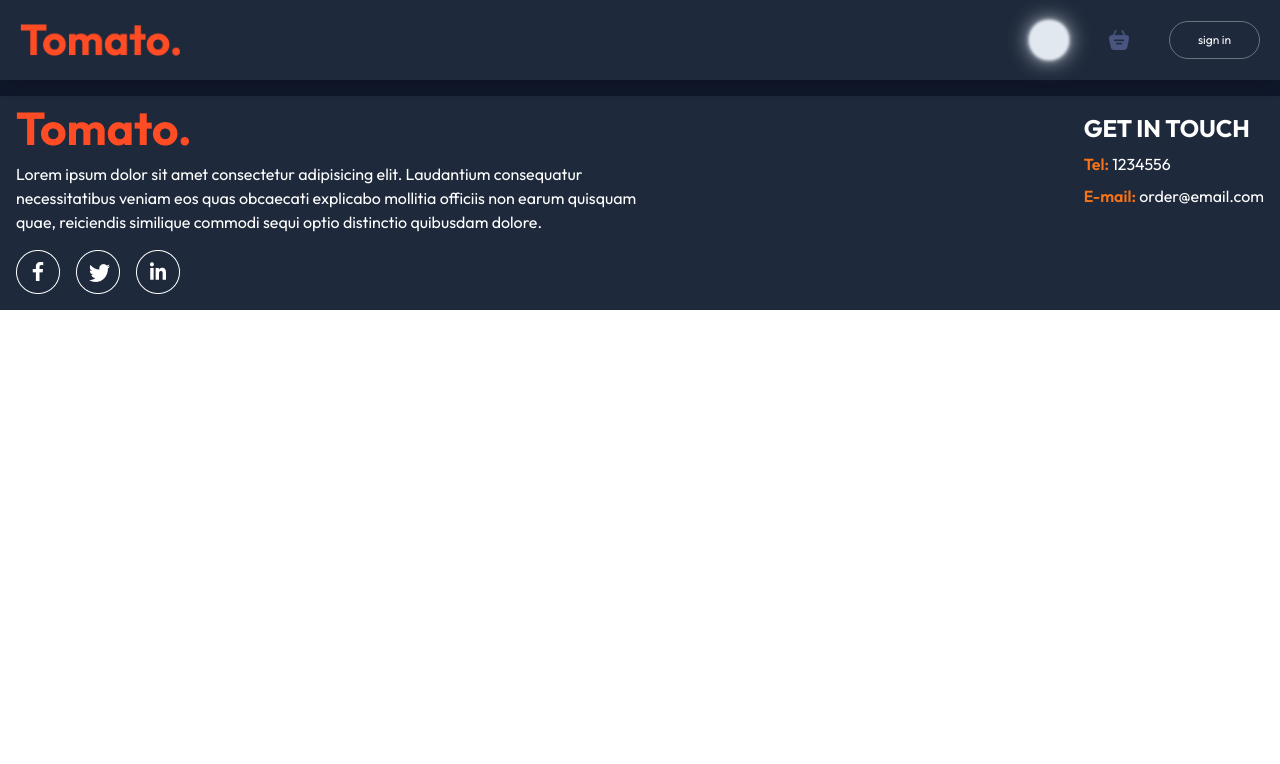
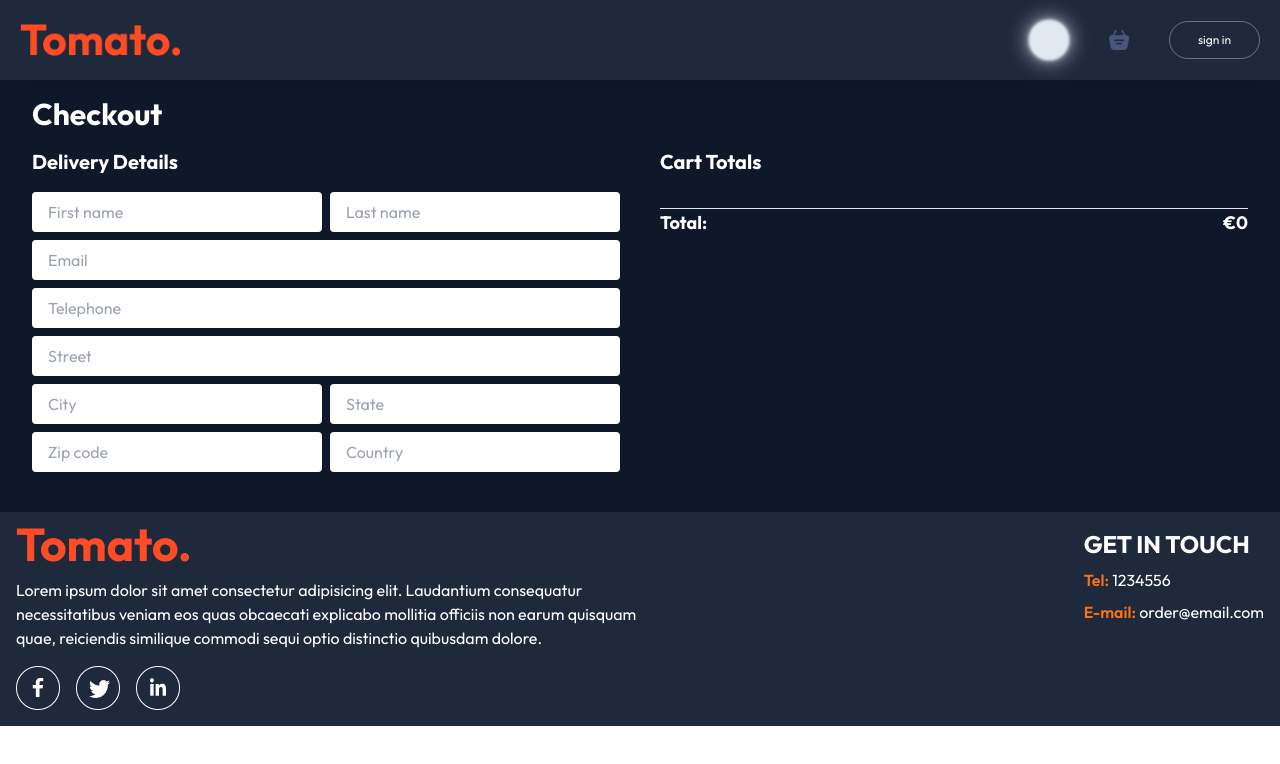
Before and after one commit to amujka/delivery-app, a React (Vite) app: page /checkout in a window 1280 px wide. Shown: the top 764 px of the page. Built offline with nearby package versions, Linux system fonts and the light colour scheme.

Commit message:
add checkout page

```diff
--- a/src/App.jsx
+++ b/src/App.jsx
@@ -1,11 +1,9 @@
 import Navbar from './components/navbar/Navbar';
 import Home from './pages/home/Home';
-import Cart from './pages/cart/Cart';
-import InfoForm from './pages/infoForm/InfoForm';
+import Checkout from './pages/checkout/Checkout';
 import Footer from './components/footer/Footer';
 import './App.css';
 import { Route, Routes } from 'react-router-dom';
-import CartContextProvider from './context/CartContext';
 import { ThemeContext } from './context/ThemeContext';
 import { useContext } from 'react';
 const App = () => {
@@ -14,16 +12,13 @@ const App = () => {
 	const appClass = `app ${theme}`;
 	return (
 		<div className={appClass}>
-			<CartContextProvider>
 			<Navbar />
 			<div className='container'>
 				<Routes>
 					<Route exact path='/' element={<Home />} />
-						<Route path='/cart' element={<Cart />} />
-						<Route path='/infoForm' element={<InfoForm />} />
+					<Route path='/checkout' element={<Checkout />} />
 				</Routes>
 			</div>
-			</CartContextProvider>
 			<Footer />
 		</div>
 	);
--- a/src/components/cart/modal/CartModal.jsx
+++ b/src/components/cart/modal/CartModal.jsx
@@ -4,6 +4,7 @@ import { useDispatch } from 'react-redux';
 import { addItem, removeItem } from '../../../store/cartSlice';
 import './cartModal.css';
 import { forwardRef, useRef, useImperativeHandle } from 'react';
+import { useNavigate } from 'react-router-dom';
 const CartModal = forwardRef(({ items, theme }, ref) => {
 	const cartModal = useRef();
 	useImperativeHandle(
@@ -28,6 +29,12 @@ const CartModal = forwardRef(({ items, theme }, ref) => {
 	};
 	const removeItemHandler = (id) => {
 		dispatch(removeItem(id));
+	};
+
+	const navigate = useNavigate();
+	const navigateToCheckoutHandler = () => {
+		cartModal.current.close();
+		navigate('/checkout');
 	};
 
 	const totalPrice = items.reduce((total, item) => {
@@ -76,7 +83,9 @@ const CartModal = forwardRef(({ items, theme }, ref) => {
 					<button onClick={() => cartModal.current.close()}>
 						Continue shopping
 					</button>
-					<button disabled={!items.length}>Checkout</button>
+					<button disabled={!items.length} onClick={navigateToCheckoutHandler}>
+						Checkout
+					</button>
 				</div>
 			</div>
 		</dialog>,
--- a/src/components/navbar/Navbar.jsx
+++ b/src/components/navbar/Navbar.jsx
@@ -5,6 +5,7 @@ import { useSelector } from 'react-redux';
 import { ThemeContext } from '../../context/ThemeContext';
 import CartModal from '../cart/modal/CartModal';
 import RegistrationModal from '../registration/modal/RegistrationModal';
+import { Link } from 'react-router-dom';
 
 const Navbar = () => {
 	const { toggleTheme, theme } = useContext(ThemeContext);
@@ -12,16 +13,21 @@ const Navbar = () => {
 	const cartModal = useRef();
 	const registrationModal = useRef();
 	const items = useSelector((state) => state.cart.items);
-	const showModalHandler = () => {
+	const showCartModalHandler = () => {
 		cartModal.current.openModal();
+	};
+	const showRegistrationModalHandler = () => {
+		registrationModal.current.openModal();
 	};
 	return (
 		<>
 			<nav className='navbar'>
-				<img className='navbar__logo' src={assets.logo} alt='logo' />
+				<Link to={'/'}>
+					<img className='navbar__logo' src={assets.logo} alt='logo' />
+				</Link>
 				<div className='navbar__icons_wrap'>
 					<div className='navbar__theme_btn' onClick={toggleTheme}></div>
-					<div className='navbar__cart' onClick={showModalHandler}>
+					<div className='navbar__cart' onClick={showCartModalHandler}>
 						<img
 							className='navbar__icon'
 							src={assets.basket_icon}
@@ -29,7 +35,7 @@ const Navbar = () => {
 						/>
 						{items.length > 0 && <span></span>}
 					</div>
-					<button>sign in</button>
+					<button onClick={showRegistrationModalHandler}>sign in</button>
 				</div>
 			</nav>
 			<CartModal ref={cartModal} items={items} theme={theme} />
--- a/src/components/registration/modal/RegistrationModal.jsx
+++ b/src/components/registration/modal/RegistrationModal.jsx
@@ -4,6 +4,17 @@ import '../registration.css';
 import { assets } from '../../../assets/assets';
 const RegistrationModal = forwardRef(({ theme }, ref) => {
 	const registrationModal = useRef();
+	useImperativeHandle(ref, () => {
+		return {
+			openModal() {
+				registrationModal.current.showModal();
+			},
+			closeModal() {
+				registrationModal.current.close();
+			},
+		};
+	});
+
 	return createPortal(
 		<dialog
 			ref={registrationModal}
@@ -12,13 +23,14 @@ const RegistrationModal = forwardRef(({ theme }, ref) => {
 			<div className='registration_modal__container'>
 				<div className='registration_modal__header'>
 					<h3 className='registration_modal__caption'>Sign up</h3>
-					<button onClick={() => cartModal.current.close()}>
+					<button onClick={() => registrationModal.current.close()}>
 						<img src={assets.cross_icon} alt='x' />
 					</button>
 				</div>
+				<input type='text' name='name' placeholder='name' />
 				<input type='email' name='email' placeholder='email' />
 				<input type='text' name='password' placeholder='password' />
-				<button className='registration_modal__submit'>Sign up</button>
+				<button className='registration_modal__submit'>Create account</button>
 				<small>
 					Already have an account? <span>Login here</span>
 				</small>
--- a/src/context/CartContext.jsx
+++ /dev/null
@@ -1,37 +0,0 @@
-import { createContext, useState } from 'react';
-
-export const CartContext = createContext({
-	items: [],
-	addToCart: () => {},
-});
-
-export default function CartContextProvider({ children }) {
-	const [cartItems, setCartItems] = useState([]);
-	const addToCartHandler = (cartItem, amount) => {
-		let updatedCartItems = [...cartItems];
-		const existingSelectedMenuItemIndex = updatedCartItems.findIndex(
-			(item) => item._id === cartItem._id
-		);
-		const existingSelectedMenuItem = updatedCartItems[existingSelectedMenuItemIndex];
-		if (existingSelectedMenuItem) {
-			const updatedItem = { ...existingSelectedMenuItem };
-			updatedItem.quantity += amount;
-			if (updatedItem.quantity > 0) {
-				updatedCartItems[existingSelectedMenuItemIndex] = updatedItem;
-			} else {
-				updatedCartItems.splice(existingSelectedMenuItemIndex, 1);
-			}
-		} else {
-			updatedCartItems.push({ ...cartItem, quantity: 1 });
-		}
-
-		setCartItems(updatedCartItems);
-	};
-	const CartContextValues = {
-		items: cartItems,
-		addToCart: addToCartHandler,
-	};
-	return (
-		<CartContext.Provider value={CartContextValues}>{children}</CartContext.Provider>
-	);
-}
--- a/src/pages/cart/Cart.jsx
+++ /dev/null
@@ -1,9 +0,0 @@
-import './cart.css'
-
-const Cart = () => {
-  return (
-	<div>Cart</div>
-  )
-}
-
-export default Cart
--- /dev/null
+++ b/src/pages/checkout/Checkout.jsx
@@ -0,0 +1,60 @@
+import './checkout.css';
+import { useSelector } from 'react-redux';
+const Checkout = () => {
+	const items = useSelector((state) => state.cart.items);
+	const totalPrice = useSelector((state) =>
+		state.cart.items.reduce((total, item) => total + item.quantity * item.price, 0)
+	);
+
+	return (
+		<div className='checkout'>
+			<h1 className='checkout__title'>Checkout</h1>
+			<div className='checkout__details_wrapper'>
+				<div className='checkout__delivery_details'>
+					<h2>Delivery Details</h2>
+					<form>
+						<div className='checkout__input_wrapper'>
+							<input
+								type='text'
+								name='firstName'
+								placeholder='First name'
+							/>
+							<input type='text' name='lastName' placeholder='Last name' />
+						</div>
+						<input type='email' name='email' placeholder='Email' />
+						<input type='text' name='telephone' placeholder='Telephone' />
+						<input type='text' name='street' placeholder='Street' />
+						<div className='checkout__input_wrapper'>
+							<input type='text' name='city' placeholder='City' />
+							<input type='text' name='state' placeholder='State' />
+						</div>
+						<div className='checkout__input_wrapper'>
+							<input type='text' name='zipCode' placeholder='Zip code' />
+							<input type='text' name='country' placeholder='Country' />
+						</div>
+					</form>
+				</div>
+				<div className='checkout__cart_details'>
+					<h2>Cart Totals</h2>
+					<ul className='checkout__items_list'>
+						{items.map((item) => {
+							return (
+								<li className='checkout__item' key={item._id}>
+									<span>
+										{item.name} {item.quantity}x
+									</span>
+									<span>€{item.price * item.quantity}</span>
+								</li>
+							);
+						})}
+					</ul>
+					<p className='checkout__items_total_price'>
+						<span>Total:</span> <span>€{totalPrice}</span>
+					</p>
+				</div>
+			</div>
+		</div>
+	);
+};
+
+export default Checkout;
--- /dev/null
+++ b/src/pages/checkout/checkout.css
@@ -0,0 +1,50 @@
+.checkout {
+	@apply max-w-7xl pb-10 mx-auto;
+	@apply lg:px-4;
+}
+.checkout__title {
+	@apply text-3xl font-bold;
+}
+
+.checkout__details_wrapper {
+	@apply flex flex-col gap-4 mt-4;
+	@apply lg:flex-row lg:gap-10 lg:justify-between;
+}
+
+.checkout__delivery_details,
+.checkout__cart_details {
+	@apply lg:basis-1/2;
+}
+
+.checkout__delivery_details h2,
+.checkout__cart_details h2 {
+	@apply text-xl font-bold;
+}
+form {
+	@apply flex flex-col gap-2 mt-4;
+}
+
+.checkout__input_wrapper {
+	@apply flex flex-col gap-2;
+	@apply lg:flex-row;
+}
+
+form input {
+	@apply block w-full px-4 py-2 outline-none rounded text-slate-900;
+}
+
+.app.light form input {
+	@apply border-orange-500 border;
+}
+
+.checkout__items_list {
+	@apply flex flex-col gap-2 w-full mt-4;
+}
+
+.checkout__item {
+	@apply basis-full flex justify-between;
+}
+
+.checkout__items_total_price {
+	@apply flex justify-between mt-4 text-lg font-bold border-t;
+}
```
Also changed, not shown: src/pages/cart/cart.css (deleted). Lines whose indentation alone changed are shown as unchanged.
